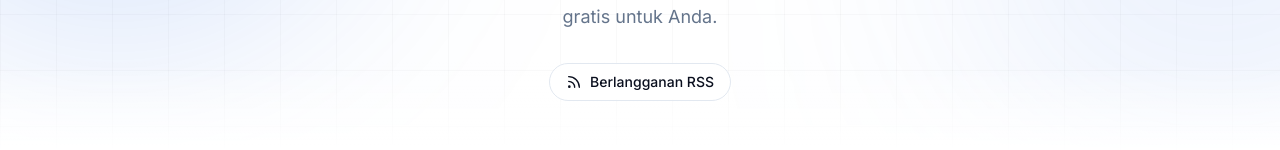
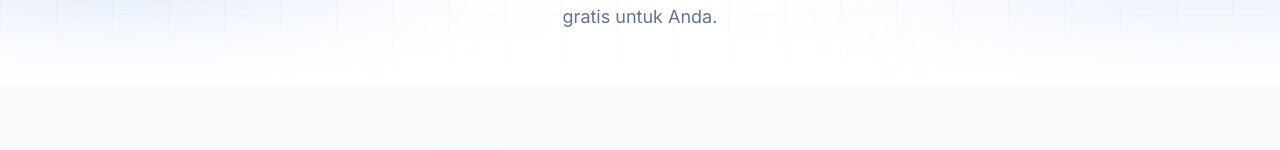
Before and after one commit to lupyariestaa/lktech, a Next.js app: page /blog in a window 1280 px wide. Shown: the part 322-472 px from the top of the page. Built offline with nearby package versions, Linux system fonts and the light colour scheme; no server answers.

Commit message:
fix(blog): hapus tombol 'Berlangganan RSS' dari halaman /blog
Tombol mengarahkan pengunjung ke XML mentah (membingungkan). File
/blog/rss.xml tetap ada (bot & pembaca feed, autodiscovery di metadata
sudah cukup).

```diff
--- a/src/app/blog/page.tsx
+++ b/src/app/blog/page.tsx
@@ -1,6 +1,4 @@
 import type { Metadata } from "next";
-import Link from "next/link";
-import { Rss } from "lucide-react";
 import { PageHero } from "@/components/page-hero";
 import { BlogGrid } from "@/components/blog-grid";
 import {
@@ -69,17 +67,7 @@ export default async function BlogPage() {
           </>
         }
         description="Tips, panduan, dan pemikiran seputar teknologi & bisnis digital — dibagikan gratis untuk Anda."
-      >
-        <div className="flex flex-wrap items-center justify-center gap-3">
-          <Link
-            href="/blog/rss.xml"
-            className="inline-flex items-center gap-2 rounded-full border border-slate-200 bg-white/70 px-4 py-2 text-sm font-medium text-secondary backdrop-blur transition-colors hover:border-primary/40 hover:text-primary"
-          >
-            <Rss className="h-4 w-4" />
-            Berlangganan RSS
-          </Link>
-        </div>
-      </PageHero>
+      />
 
       <section className="relative bg-surface py-16">
         <div className="mx-auto max-w-6xl px-6">
```
